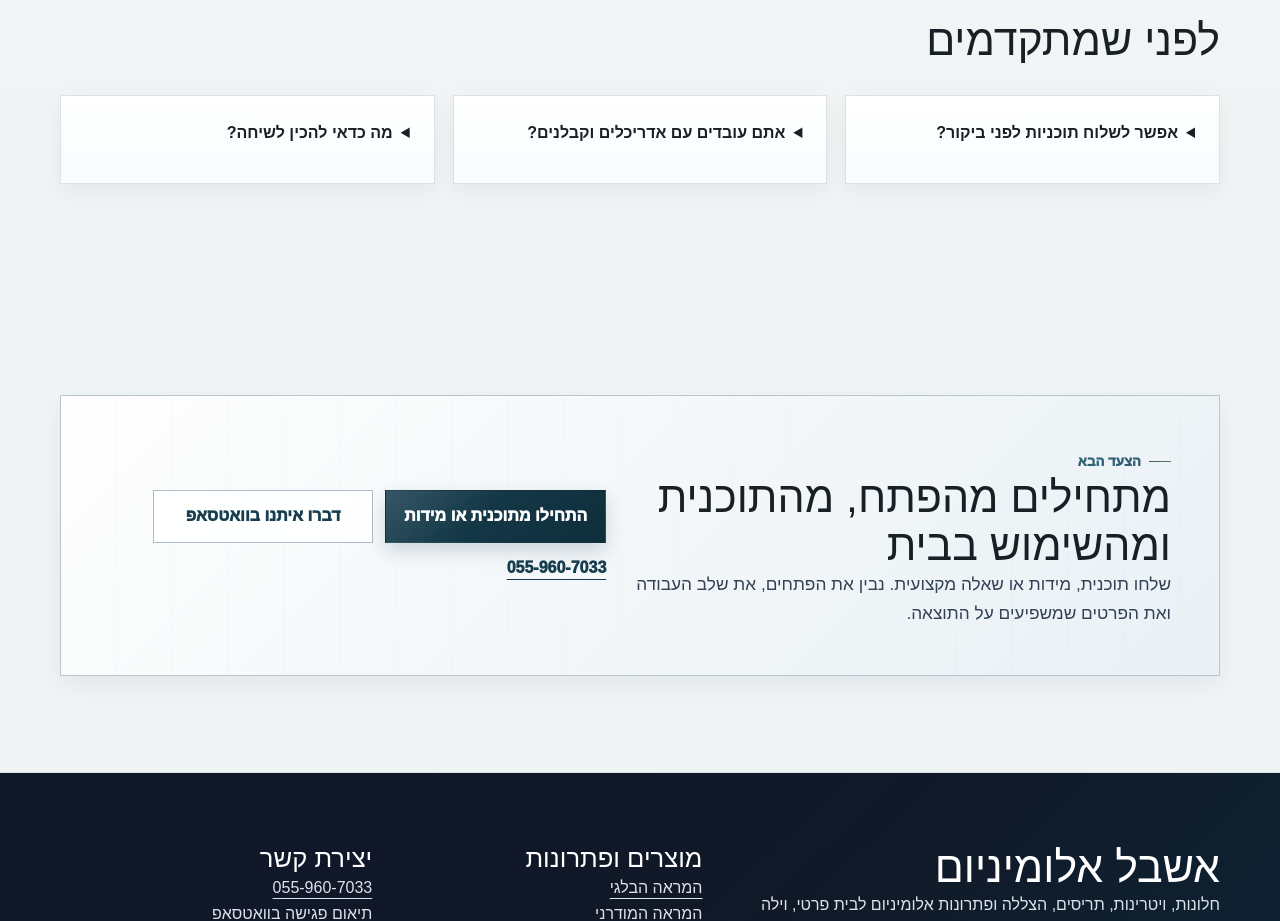
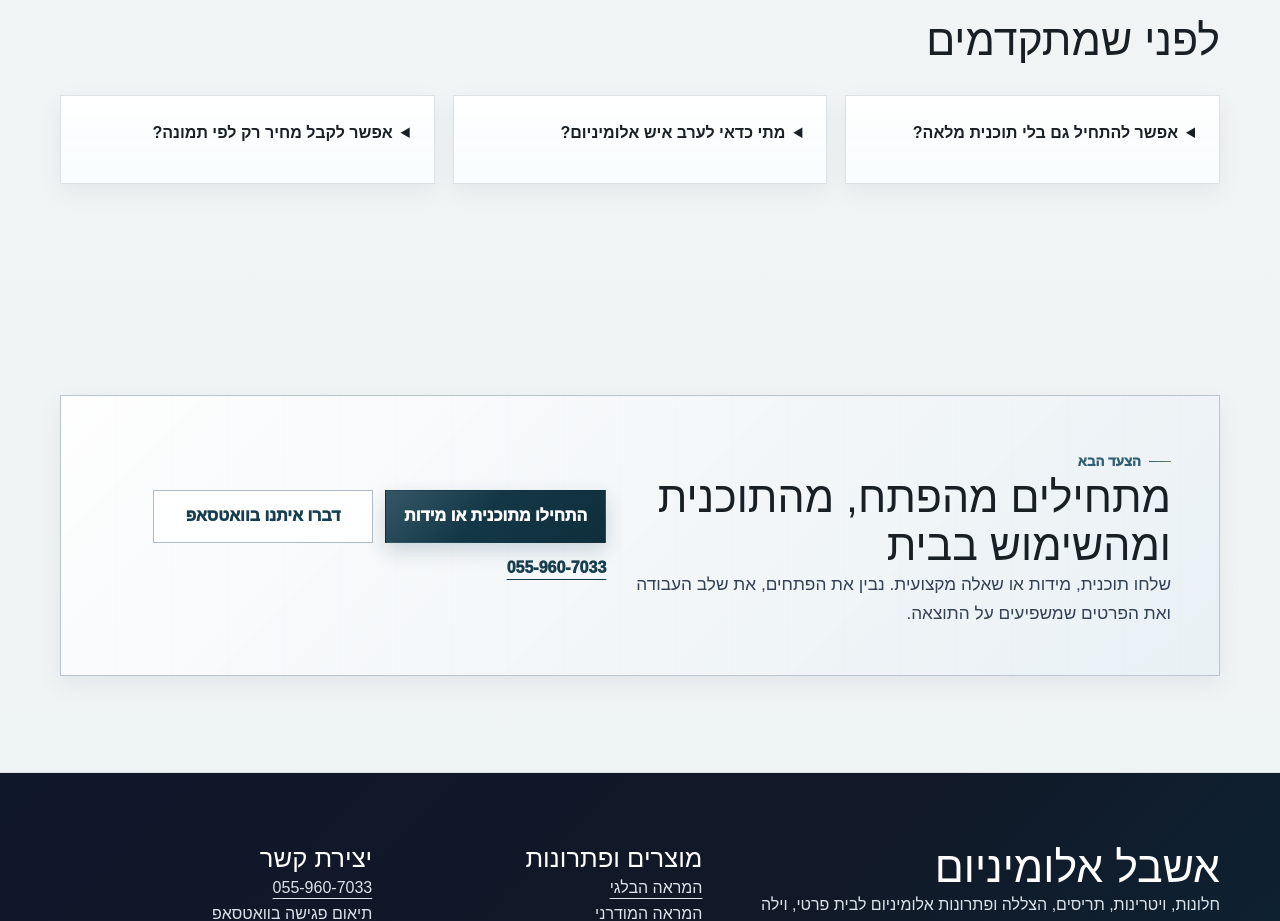
Before and after one commit to feldixAR/ashbel-aluminum-website, a Next.js app: page / in a window 1280 px wide. Shown: the part 6522-7443 px from the top of the page. Built offline with nearby package versions, Linux system fonts and the light colour scheme.

Commit message:
Polish FAQ copy for Ashbel website

```diff
--- a/src/data/faqs.ts
+++ b/src/data/faqs.ts
@@ -1,14 +1,14 @@
 export const faqs = [
   {
-    q: 'אפשר לשלוח תוכניות לפני ביקור?',
-    a: 'כן. אפשר להעלות תוכנית אלומיניום, תוכנית אדריכלית, מידות, מפרטים או כתב כמויות כדי לתאם פגישה מקצועית סביב הפתחים והמשך העבודה.',
+    q: 'אפשר להתחיל גם בלי תוכנית מלאה?',
+    a: 'כן. אפשר להתחיל ממידות, תמונה של פתח או שאלה מקצועית. אם יש תוכנית אלומיניום או תוכנית אדריכלית, השיחה תהיה מדויקת יותר.',
   },
   {
-    q: 'אתם עובדים עם אדריכלים וקבלנים?',
-    a: 'כן. אפשר להעביר תוכניות, רשימת פתחים, פרטי גמר, מידות או שאלה מקצועית כדי לתאם חלונות, ויטרינות, תריסים, מסילות והתקנה.',
+    q: 'מתי כדאי לערב איש אלומיניום?',
+    a: 'לפני שסוגרים פתחים, תריסים, ריצוף והכנות חשמל. בשלב הזה אפשר למנוע טעויות יקרות במסילות, ארגזים, חלוקות וגמרים.',
   },
   {
-    q: 'מה כדאי להכין לשיחה?',
-    a: 'תוכנית אלומיניום או תוכנית אדריכלית אם יש, מידות פתחים, שלב הפרויקט, סוג העבודה הרצוי והאם מדובר בבית חדש, שיפוץ, וילה או עבודה מול קבלן.',
+    q: 'אפשר לקבל מחיר רק לפי תמונה?',
+    a: 'תמונה עוזרת להבין כיוון, אבל מחיר רציני צריך להתבסס על מידות, סוג פתיחה, זכוכית, תריסים, גמרים ותנאי שטח.',
   },
 ];
```
